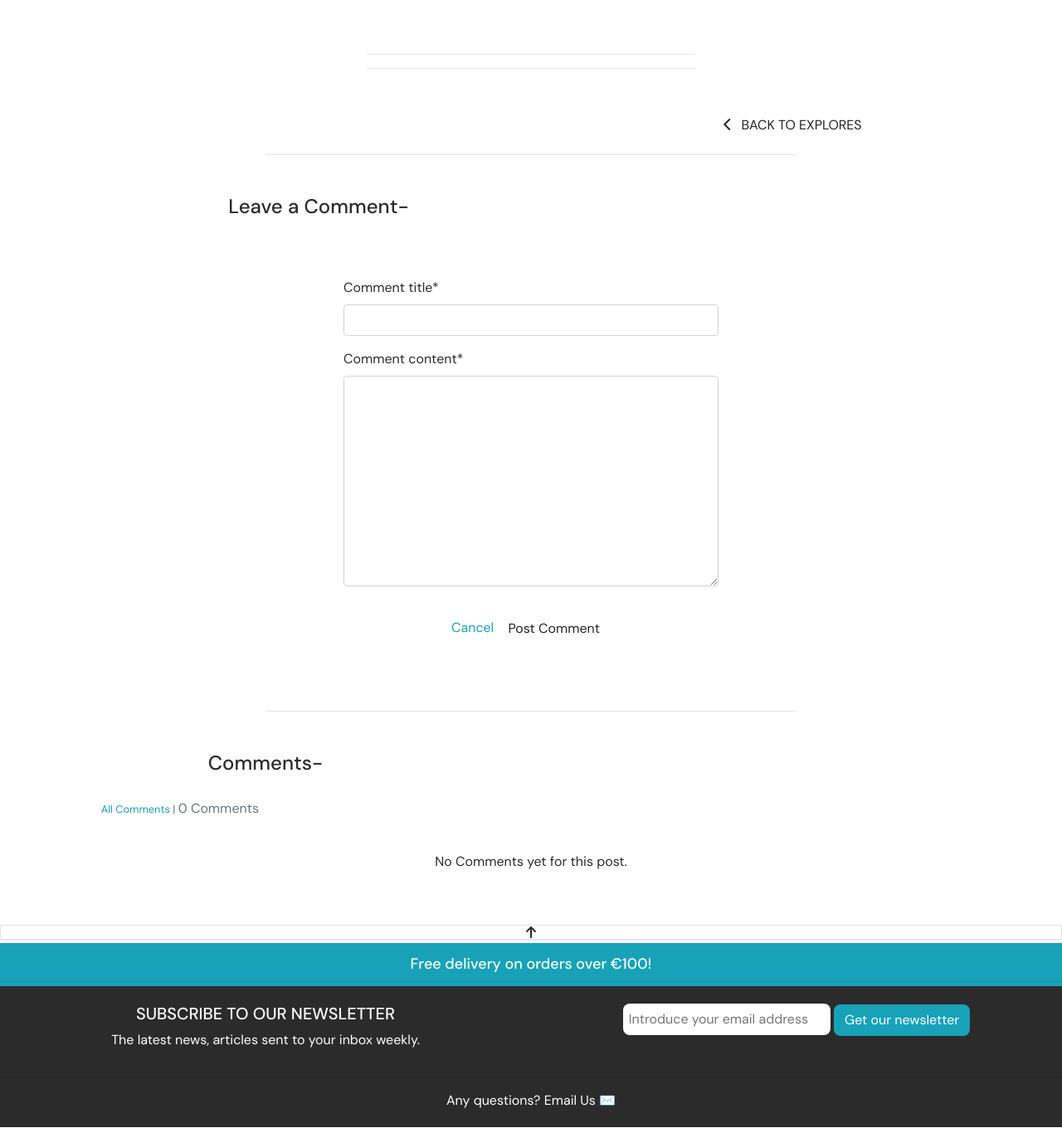
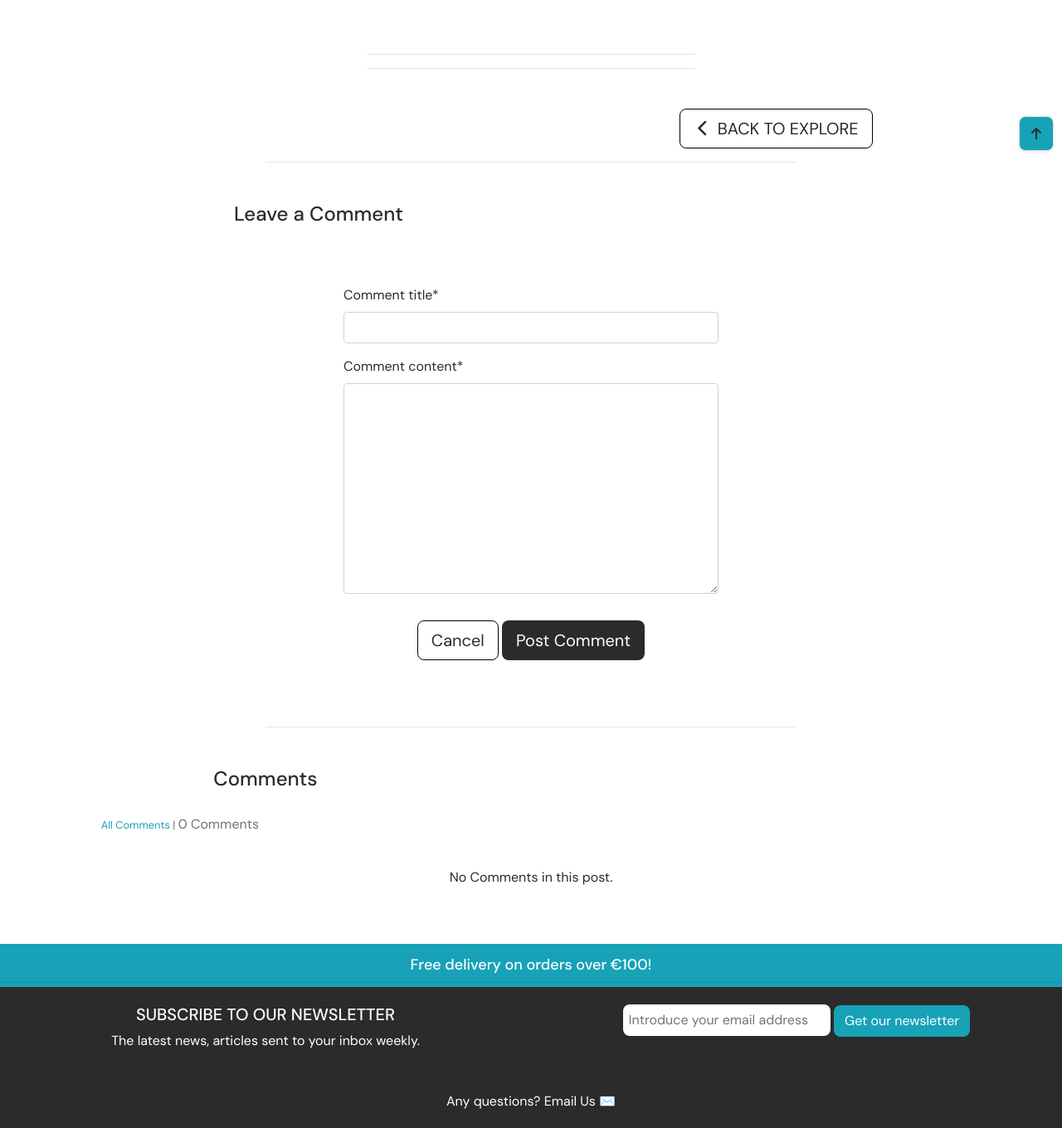
Before and after one commit to CarolinaCobo/styx, a Django app: template explore/templates/explore/explore_detail.html in a window 1280 px wide. Shown: the part 608-1968 px from the top of the page at 83% size. Run offline with Django 3.2, Linux system fonts and the light colour scheme; the template is opened without the code that fills it: values that come from a table or form of the project are taken from there, others are empty; parts of the project's set-up code (start-up, migrations or seed data) failed here and were passed over; some libraries are stand-ins or nearby versions.

Commit message:
style: explore page styling (buttons, links)

```diff
--- a/explore/templates/explore/add_post.html
+++ b/explore/templates/explore/add_post.html
@@ -24,7 +24,6 @@
     </div>
     <div class="row">
         <div class="col-sm-12 col-md-6 offset-md-3">
-            <!-- Add Post Form-->
             <form method="POST" action="{% url 'add_post' %}" class="form mb-2" enctype="multipart/form-data">
                 {% csrf_token %}
                 {% for field in post_form %}
--- a/explore/templates/explore/explore_detail.html
+++ b/explore/templates/explore/explore_detail.html
@@ -15,13 +15,11 @@
 {% endblock %}
 
 {% block content %}
-<!-- Overlay for Background Image -->
 <div class="overlay"></div>
 <div class="container-fluid">
     <div class="row">
         <div class="col-sm-6 offset-sm-3 col-md-4 offset-md-4">
             <div class="image-container mt-5 mb-3 border-blue">
-                <!-- Get 'Explore Image' or 'No Image' Image -->
                 {% if post.image %}
                 <a href="{{ post.image.url }}" target="_blank">
                     <img class="card-img-top img-fluid explore-detail" src="{{ post.image.url }}"
@@ -37,14 +35,12 @@
         </div>
         <div class="col-sm-12 col-md-4 offset-md-4">
             <div class="product-details-container mb-5 mt-md-5">
-                <!-- Get Post Information -->
                 <p class="lead mb-0">{{ post.post_title }}</p>
                 <hr>
                 <p class="mt-3">{{ post.post_content }}</p>
                 <hr>
                 <p class="mt-3">{{ post.post_author }}</p>
                 <small class="text-muted">{{ post.post_date_posted|date:'F d, Y' }}</small>
-                <!-- Superuser Edit and Delete Buttons -->
                 {% if request.user.is_superuser %}
                 <div class="block mt-2">
                     <small>
@@ -57,44 +53,43 @@
         </div>
     </div>
 </div>
-<!-- Back to Explore Button -->
+<!-- Back to Explore page button -->
 <div class="col-sm-12 col-md-4 offset-md-6 text-right">
-    <a href="{% url 'view_explore' %}" class="btn">
+    <a href="{% url 'view_explore' %}" class="btn btn-outline-black btn-lg border-radius-button">
         <span class="icon">
             <i class="fas fa-chevron-left"></i>
         </span>
-        <span class="text-uppercase link-button">Back to Explores</span>
+        <span class="text-uppercase">Back to Explore</span>
     </a>
 </div>
 <hr class="w-50 mb-5">
-<!-- Add a Comment Form -->
 <div class="container comment-form">
     <div class="row">
         <div class="col-sm-12 col-md-4 offset-md-1 text-center">
-            <h4>Leave a Comment-</h4>
+            <h4>Leave a Comment</h4>
         </div>
     </div>
     <div class="row mt-5">
-        <div class="col-md-6 offset-md-3 border-blue mb-5">
+        <div class="col-md-6 offset-md-3 mb-5">
             <form class="col-sm-12 mt-3" method="POST">
                 {% csrf_token %}
                 <fieldset class="form-group">
                     {{ comment_form|crispy }}
                 </fieldset>
                 <div class="mb-3 text-center">
-                    <a class="link-button" href="{% url 'explore_detail' post.id %}">Cancel</a>
-                    <button class="btn post-comment continue-button" type="submit">Post Comment</button>
+                    <a class="btn btn-outline-black btn-lg border-radius-button"
+                        href="{% url 'explore_detail' post.id %}">Cancel</a>
+                    <button class="btn btn-lg btn-black border-radius-button" type="submit">Post Comment</button>
                 </div>
             </form>
         </div>
     </div>
 </div>
 <hr class="w-50 mb-5">
-<!-- Get Post Comments -->
 <div class="container-fluid">
     <div class="row">
         <div class="col-sm-12 col-md-4 offset-md-1 text-center">
-            <h4>Comments-</h4>
+            <h4>Comments</h4>
         </div>
     </div>
     <div class="row">
@@ -102,7 +97,6 @@
             <div class="row mt-1 mb-2">
                 <div class="col-12 col-md-6 order-md-first">
                     <p class="text-muted mt-3 text-center text-md-left">
-                        <!-- Comment Counter -->
                         <span class="small"><a href="{% url 'explore_detail' post.id %}" class="link-button">All
                                 Comments</a> | </span>
                         {{ comments|length }} Comments
@@ -114,7 +108,7 @@
     <div class="row mt-3">
         {% if not comments.all %}
         <div class="col-12 mb-5">
-            <p class="text-center">No Comments yet for this post.</p>
+            <p class="text-center">No Comments in this post.</p>
         </div>
         {% else %}
         {% for comment in comments %}
@@ -148,9 +142,18 @@
     </div>
 </div>
 <!-- Back To Top Button -->
-<div class="to-top-button shadow-sm rounded-5 border">
-    <a class="to-top-link d-flex h-100">
-        <i class="fas fa-arrow-up mx-auto my-auto"></i>
+<div class="btt-button shadow-sm border-radius-button border border-black">
+    <a class="btt-link d-flex h-100">
+        <i class="fas fa-arrow-up text-black mx-auto my-auto"></i>
     </a>
 </div>
 {% endblock %}
+
+{% block postloadjs %}
+{{ block.super }}
+<script type="text/javascript">
+    $('.btt-link').click(function (e) {
+        window.scrollTo(0, 0)
+    })
+</script>
+{% endblock %}
```
Also changed, not shown: explore/templates/explore/explore.html (+0 -7 lines).
